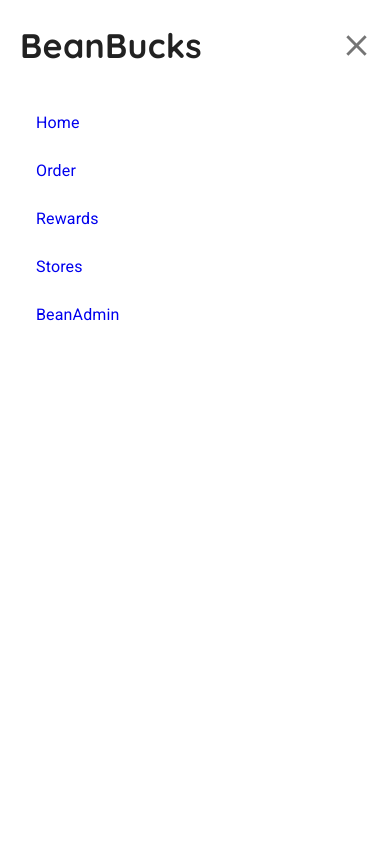
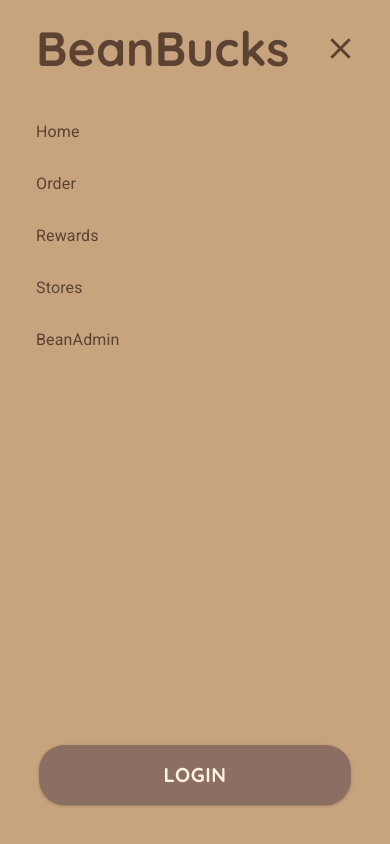
Before and after one commit to rockyhenderson/Beanbucks, a React (Vite) app: page / in a window 390 px wide. Both pictures are taken after a click on the button 53 px from the left and 46 px from the top of the page. Built offline with nearby package versions, Linux system fonts and the light colour scheme.

Commit message:
- Added Assets for future use - Cleaned up navbar - Added a deisgn to the drawer on mobile

```diff
--- a/src/components/Navbar.jsx
+++ b/src/components/Navbar.jsx
@@ -95,13 +95,16 @@ function Navbar() {
               </Typography>
 
               {/* Right: Updated Icons */}
-              <Box sx={{ marginLeft: "auto" }}>
+              <Box sx={{ marginLeft: "auto", display: "flex" }}>
                 <IconButton color="inherit" component={Link} to="/cart">
                   <ShoppingCartOutlinedIcon fontSize="large" />
                 </IconButton>
-                <IconButton color="inherit" component={Link} to="/profile">
-                  <Person2OutlinedIcon fontSize="large" />
-                </IconButton>
+                {/* Hide Profile Icon on Mobile */}
+                <Box sx={{ display: { xs: "none", md: "flex" } }}>
+                  <IconButton color="inherit" component={Link} to="/profile">
+                    <Person2OutlinedIcon fontSize="large" />
+                  </IconButton>
+                </Box>
               </Box>
             </Box>
 
@@ -153,34 +156,62 @@ function Navbar() {
         anchor="left"
         open={mobileOpen}
         onClose={handleDrawerToggle}
-        sx={{ "& .MuiDrawer-paper": { width: "100vw", height: "100vh" } }}
+        sx={{
+          "& .MuiDrawer-paper": {
+            width: "100vw",
+            height: "100vh",
+            backgroundColor: "#C8A47E", // Warm coffee brown
+            paddingTop: "20px",
+            display: "flex",
+            flexDirection: "column",
+            justifyContent: "space-between", // Push content to top and bottom naturally
+          },
+        }}
       >
+        {/* Close Button & Logo */}
+        {/* Wrapper for Title, Close Button & Nav Items */}
         <Box
           sx={{
             display: "flex",
             flexDirection: "column",
-            height: "100%",
-            padding: "20px",
+            justifyContent: "start", // Ensures spacing between top content & login button
+            height: "100%", // Takes full height so login stays at bottom
+            paddingX: "36px", // Adds side padding
           }}
         >
-          {/* Close Button */}
+          {/* Close Button & Logo */}
           <Box
             sx={{
               display: "flex",
-              justifyContent: "space-between",
               alignItems: "center",
+              justifyContent: "space-between", // Keeps title and X button spaced properly
+              paddingBottom: "20px",
             }}
           >
-            <Typography variant="h4" sx={{ fontWeight: "bold" }}>
+            {/* Left-Aligned "BeanBucks" */}
+            <Typography
+              variant="h3"
+              sx={{
+                fontWeight: 700,
+                fontFamily: "'Quicksand', sans-serif",
+                color: "#5B4233",
+              }}
+            >
               BeanBucks
             </Typography>
-            <IconButton edge="end" onClick={handleDrawerToggle}>
+
+            {/* X Button on Right */}
+            <IconButton
+              edge="end"
+              onClick={handleDrawerToggle}
+              sx={{ color: "#5B4233", padding: "8px" }}
+            >
               <CloseIcon fontSize="large" />
             </IconButton>
           </Box>
 
-          {/* Navigation Links */}
-          <List sx={{ marginTop: "20px", textAlign: "center" }}>
+          {/* Navigation Links Left-Aligned Below "BeanBucks" */}
+          <List sx={{ padding: "0", marginTop: "10px" }}>
             {navItems.map((item) => (
               <ListItem
                 button
@@ -188,14 +219,48 @@ function Navbar() {
                 component={Link}
                 to={item.path}
                 onClick={handleDrawerToggle}
+                sx={{
+                  padding: "10px 0",
+                  fontSize: "20px",
+                  fontWeight: "bold",
+                  fontFamily: "'Quicksand', sans-serif",
+                  textAlign: "left",
+                  color: "#5B4233",
+                  "&:hover": {
+                    backgroundColor: "#A67C52",
+                    color: "#FFF5E1",
+                  },
+                }}
               >
-                <ListItemText
-                  primary={item.text}
-                  sx={{ fontSize: "20px", fontWeight: "bold" }}
-                />
+                <ListItemText primary={item.text} />
               </ListItem>
             ))}
           </List>
+        </Box>
+
+        {/* Login Button Centered at Bottom */}
+        <Box sx={{ textAlign: "center", marginBottom: "60px" }}>
+          <Button
+            variant="contained"
+            component={Link}
+            to="/profile"
+            onClick={handleDrawerToggle}
+            sx={{
+              width: "80%", // Makes it properly centered
+              fontSize: "20px", // Bigger text for easier readability
+              fontWeight: "bold",
+              fontFamily: "'Quicksand', sans-serif",
+              backgroundColor: "#8D6E63", // Coffee brown
+              color: "#FFF5E1", // Soft cream text
+              borderRadius: "25px",
+              padding: "12px 0",
+              "&:hover": {
+                backgroundColor: "#6D4C41", // Darker brown on hover
+              },
+            }}
+          >
+            Login
+          </Button>
         </Box>
       </Drawer>
     </>
```
Also changed, not shown: public/img/coffee-bean.svg (added).
